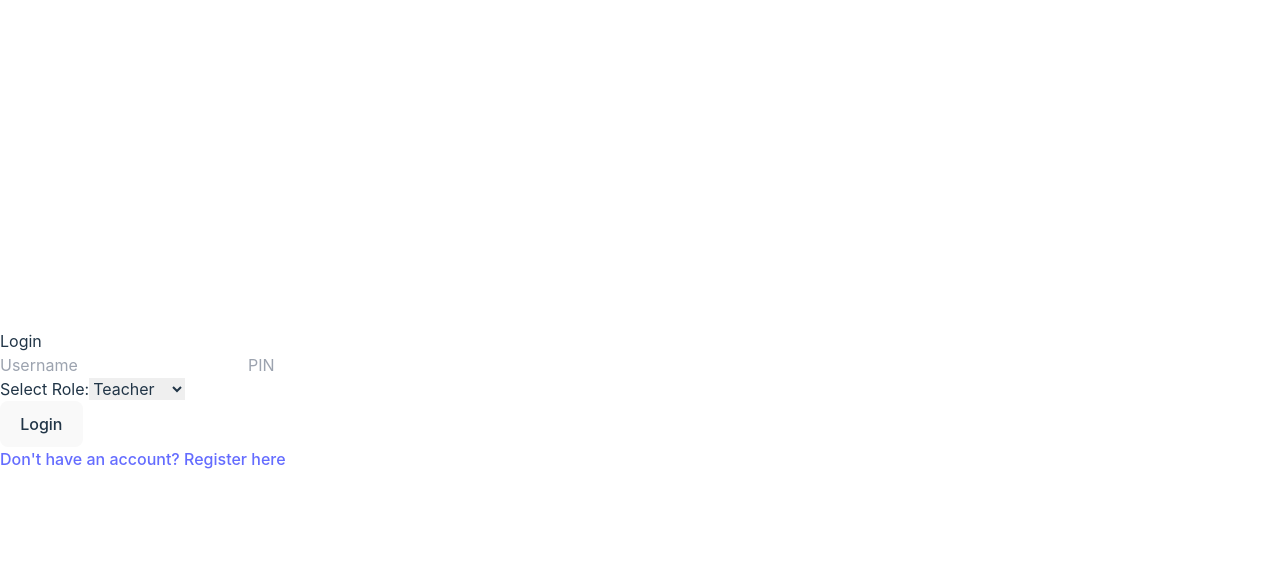
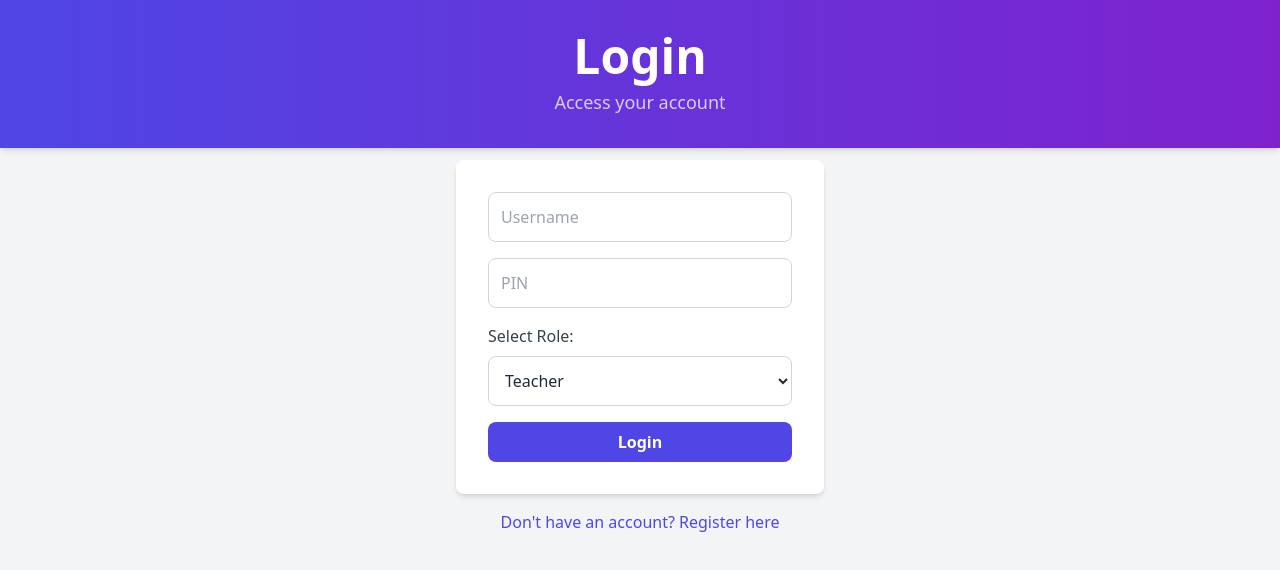
Before and after one commit to cfgcolumbus24/Team-13, a React (Vite) app in the folder frontend/: page /login in a window 1280 px wide. Shown: the top 570 px of the page. Built offline with nearby package versions, Linux system fonts and the light colour scheme.

Commit message:
Added styling for login and register pages

```diff
--- a/frontend/src/components/AuthComponent.jsx
+++ b/frontend/src/components/AuthComponent.jsx
@@ -1,4 +1,5 @@
 import React, { useState } from 'react';
+import { Link } from 'react-router-dom';
 import { registerUser } from '../../authService';
 import { useNavigate } from 'react-router-dom'; // Import useNavigate
 
@@ -23,30 +24,53 @@ const AuthComponent = () => {
     };
 
     return (
-        <div>
-            <h2>Register</h2>
-            <form onSubmit={handleRegister}>
+        <div className="min-h-screen flex flex-col items-center bg-gray-100">
+            {/* Fixed Header */}
+            <header className="bg-gradient-to-r from-indigo-600 to-purple-700 p-8 shadow-md fixed top-0 left-0 w-full z-50">
+                <h1 className="text-5xl font-extrabold text-center text-white">Register</h1>
+                <p className="text-lg text-center text-white opacity-75 mt-2">Create your account</p>
+            </header>
+
+            {/* Main Content Area */}
+            <main className="pt-24 pb-16 px-4 md:px-10 w-full max-w-md flex flex-col items-center mt-16">
+                <form onSubmit={handleRegister} className="bg-white p-8 rounded-lg shadow-md space-y-4 w-full">
                     <input
                         type="text"
                         value={username}
                         onChange={(e) => setUsername(e.target.value)}
                         placeholder="Username"
                         required
+                        className="w-full p-3 text-base text-gray-800 bg-white border border-gray-300 rounded-lg focus:outline-none focus:ring-2 focus:ring-indigo-500"
                     />
                     <input
                         type="password"
                         value={pin}
                         onChange={(e) => setPin(e.target.value)}
-                    placeholder="Pin"
+                        placeholder="PIN"
                         required
+                        className="w-full p-3 text-base text-gray-800 bg-white border border-gray-300 rounded-lg focus:outline-none focus:ring-2 focus:ring-indigo-500"
                     />
-                <select value={role} onChange={(e) => setRole(e.target.value)} required>
+                    <div className="flex flex-col">
+                        <label className="mb-2 text-gray-700">Select Role:</label>
+                        <select
+                            value={role}
+                            onChange={(e) => setRole(e.target.value)}
+                            required
+                            className="w-full p-3 text-base text-gray-800 bg-white border border-gray-300 rounded-lg focus:outline-none focus:ring-2 focus:ring-indigo-500"
+                        >
                             <option value="teacher">Teacher</option>
                             <option value="proprietor">Proprietor</option>
                         </select>
-                <button type="submit">Register</button>
-                {error && <p style={{ color: 'red' }}>{error}</p>}
+                    </div>
+                    <button type="submit" className="w-full py-2 text-base font-semibold text-white bg-indigo-600 rounded-lg hover:bg-indigo-700 transition">
+                        Register
+                    </button>
+                    {error && <p className="text-red-500">{error}</p>}
                 </form>
+                <Link to="/login" className="mt-4 text-indigo-600 hover:underline">
+                    Already have an account? Login here
+                </Link>
+            </main>
         </div>
     );
 };
--- a/frontend/src/components/Login.jsx
+++ b/frontend/src/components/Login.jsx
@@ -14,13 +14,11 @@ function LoginPage({ onLogin }) {
       setError(null);
 
       try {
-        // Use the modular syntax for querying Firestore
         const usersRef = collection(db, 'users');
         const q = query(usersRef, where('username', '==', username), where('pin', '==', pin), where('role', '==', role)); // Include role in query
         const querySnapshot = await getDocs(q);
 
         if (!querySnapshot.empty) {
-          // User found - store in localStorage
           localStorage.setItem('user', JSON.stringify({ username, role })); // Save role
           onLogin(username); // Update user state in parent component
         } else {
@@ -33,42 +31,50 @@ function LoginPage({ onLogin }) {
     };
 
     return (
-      <div className="flex flex-col items-center justify-center min-h-screen bg-gray-100">
-        <h2 className="text-3xl font-semibold text-gray-800">Login</h2>
-        <form onSubmit={handleLogin} className="bg-white p-8 rounded-lg shadow-md space-y-4 w-full max-w-md">
+      <div className="min-h-screen flex flex-col items-center bg-gray-100">
+        {/* Fixed Header */}
+        <header className="bg-gradient-to-r from-indigo-600 to-purple-700 p-8 shadow-md fixed top-0 left-0 w-full z-50">
+          <h1 className="text-5xl font-extrabold text-center text-white">Login</h1>
+          <p className="text-lg text-center text-white opacity-75 mt-2">Access your account</p>
+        </header>
+
+        {/* Main Content Area */}
+        <main className="pt-24 pb-16 px-4 md:px-10 w-full max-w-md flex flex-col items-center mt-16">
+          <form onSubmit={handleLogin} className="bg-white p-8 rounded-lg shadow-md space-y-4 w-full">
             <input
               type="text"
               value={username}
               onChange={(e) => setUsername(e.target.value)}
               placeholder="Username"
-            className="w-full p-3 border border-gray-300 rounded-lg"
+              className="w-full p-3 text-base text-gray-800 bg-white border border-gray-300 rounded-lg focus:outline-none focus:ring-2 focus:ring-indigo-500"
             />
             <input
               type="password"
               value={pin}
               onChange={(e) => setPin(e.target.value)}
               placeholder="PIN"
-            className="w-full p-3 border border-gray-300 rounded-lg"
+              className="w-full p-3 text-base text-gray-800 bg-white border border-gray-300 rounded-lg focus:outline-none focus:ring-2 focus:ring-indigo-500"
             />
             <div className="flex flex-col">
               <label className="mb-2 text-gray-700">Select Role:</label>
               <select
                 value={role}
                 onChange={(e) => setRole(e.target.value)}
-              className="w-full p-3 border border-gray-300 rounded-lg"
+                className="w-full p-3 text-base text-gray-800 bg-white border border-gray-300 rounded-lg focus:outline-none focus:ring-2 focus:ring-indigo-500"
               >
                 <option value="teacher">Teacher</option>
                 <option value="proprietor">Proprietor</option>
               </select>
             </div>
             {error && <p className="text-red-500">{error}</p>}
-          <button type="submit" className="w-full py-2 text-white bg-indigo-600 rounded-lg hover:bg-indigo-700">
+            <button type="submit" className="w-full py-2 text-base font-semibold text-white bg-indigo-600 rounded-lg hover:bg-indigo-700 transition">
               Login
             </button>
           </form>
           <Link to="/auth" className="mt-4 text-indigo-600 hover:underline">
             Don't have an account? Register here
           </Link>
+        </main>
       </div>
     );
 }
--- a/frontend/src/index.css
+++ b/frontend/src/index.css
@@ -1,72 +1,3 @@
 @tailwind base;
 @tailwind components;
 @tailwind utilities;
-
-:root {
-  font-family: Inter, system-ui, Avenir, Helvetica, Arial, sans-serif;
-  line-height: 1.5;
-  font-weight: 400;
-
-  color-scheme: light dark;
-  color: rgba(255, 255, 255, 0.87);
-  background-color: #242424;
-
-  font-synthesis: none;
-  text-rendering: optimizeLegibility;
-  -webkit-font-smoothing: antialiased;
-  -moz-osx-font-smoothing: grayscale;
-}
-
-a {
-  font-weight: 500;
-  color: #646cff;
-  text-decoration: inherit;
-}
-a:hover {
-  color: #535bf2;
-}
-
-body {
-  margin: 0;
-  display: flex;
-  place-items: center;
-  min-width: 320px;
-  min-height: 100vh;
-}
-
-h1 {
-  font-size: 3.2em;
-  line-height: 1.1;
-}
-
-button {
-  border-radius: 8px;
-  border: 1px solid transparent;
-  padding: 0.6em 1.2em;
-  font-size: 1em;
-  font-weight: 500;
-  font-family: inherit;
-  background-color: #1a1a1a;
-  cursor: pointer;
-  transition: border-color 0.25s;
-}
-button:hover {
-  border-color: #646cff;
-}
-button:focus,
-button:focus-visible {
-  outline: 4px auto -webkit-focus-ring-color;
-}
-
-@media (prefers-color-scheme: light) {
-  :root {
-    color: #213547;
-    background-color: #ffffff;
-  }
-  a:hover {
-    color: #747bff;
-  }
-  button {
-    background-color: #f9f9f9;
-  }
-}
--- a/frontend/tailwind.config.js
+++ b/frontend/tailwind.config.js
@@ -1,6 +1,7 @@
 /** @type {import('tailwindcss').Config} */
 export default {
-  content: [],
+  content: ["./index.html",
+    "./src/**/*.{js,ts,jsx,tsx}"],
   theme: {
     extend: {},
   },
```
Lines whose indentation alone changed are shown as unchanged.
